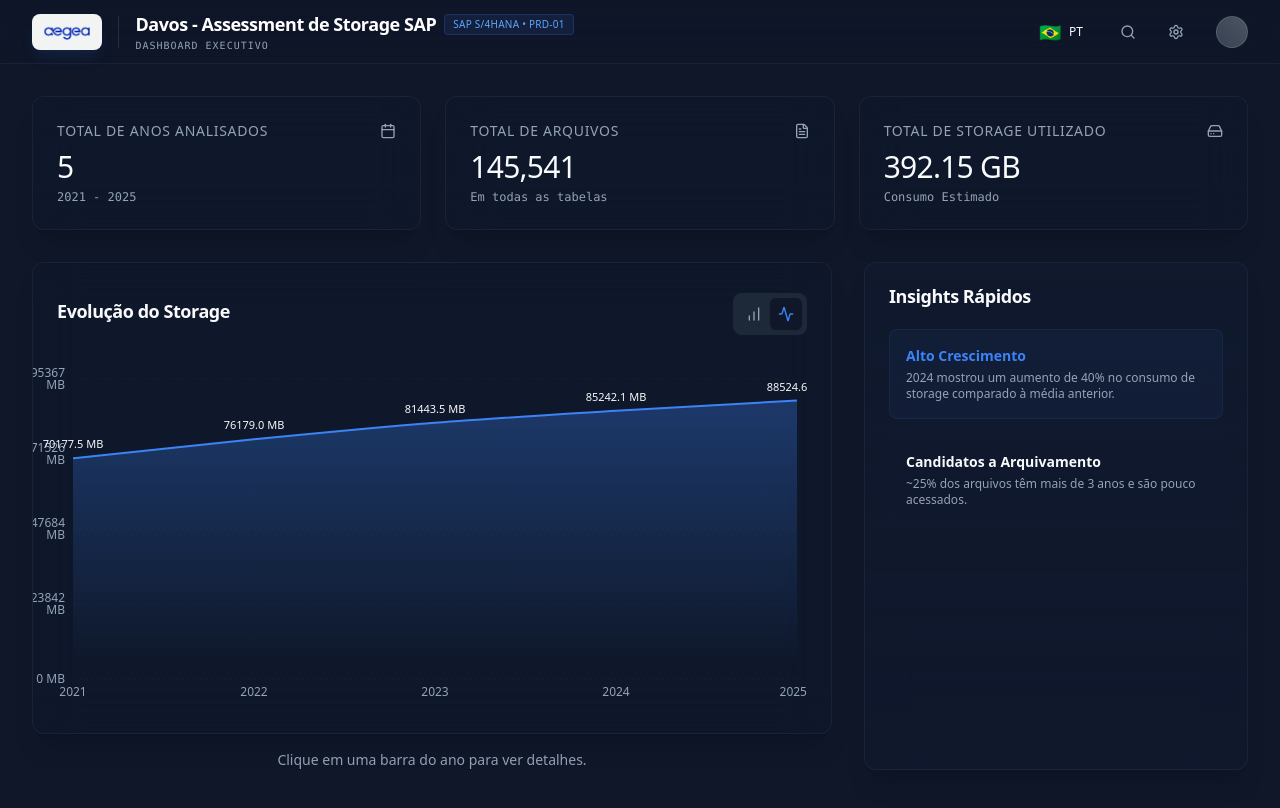
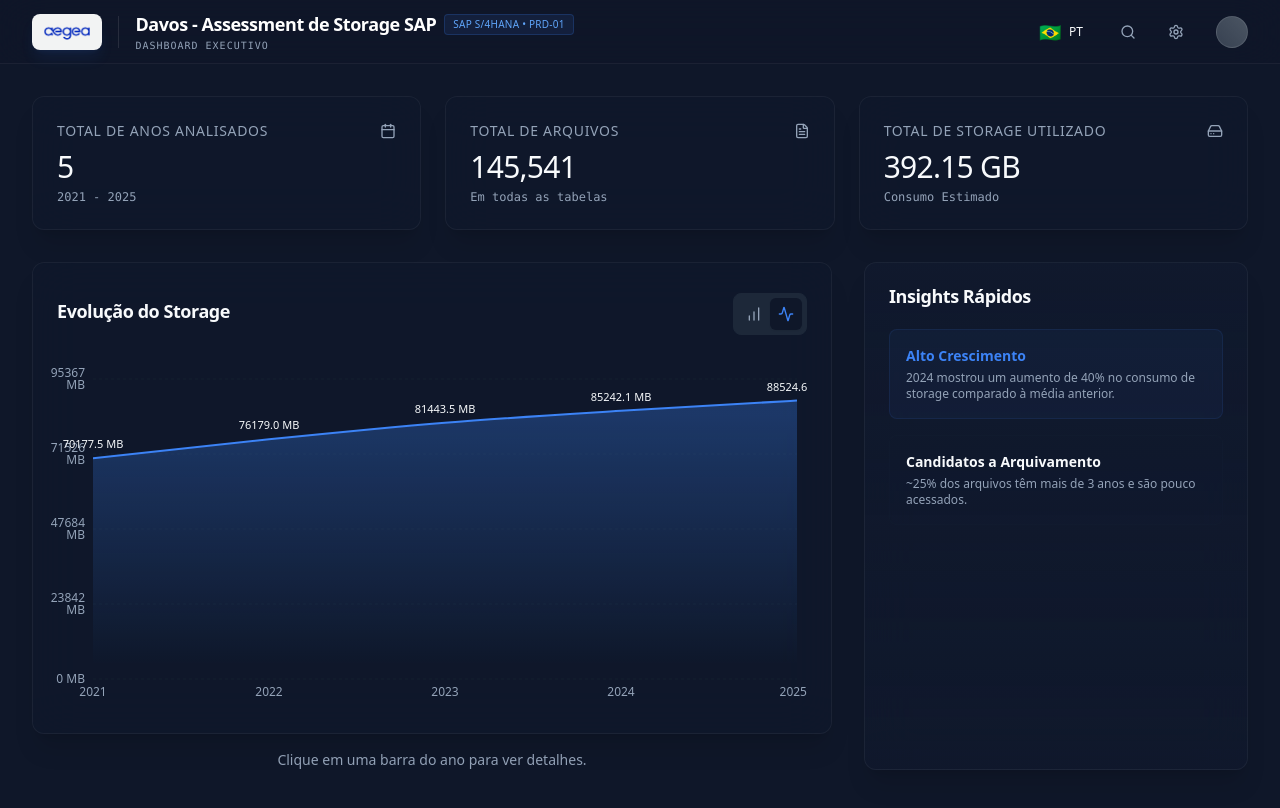
Before and after one commit to astoraoliveira-alt/sap, a React (Vite) app: page / in a window 1280 px wide. Both pictures are taken after a click on the button 786 px from the left and 314 px from the top of the page. Shown: the top 808 px of the page. Built offline with nearby package versions, Linux system fonts and the light colour scheme.

Commit message:
Fix chart label overlap by adjusting margins

```diff
--- a/src/components/dashboard/AGComponents.tsx
+++ b/src/components/dashboard/AGComponents.tsx
@@ -176,7 +176,7 @@ export const AGAreaChart = ({ data, xKey, yKey, height = 250, onDotClick }: any)
             <ResponsiveContainer width="100%" height="100%">
                 <AreaChart
                     data={data}
-                    margin={{ top: 20, right: 10, left: -20, bottom: 0 }}
+                    margin={{ top: 20, right: 10, left: 0, bottom: 0 }}
                     onClick={(data: any) => {
                         if (onDotClick && data && data.activePayload && data.activePayload.length > 0) {
                             onDotClick(data.activePayload[0].payload);
```
